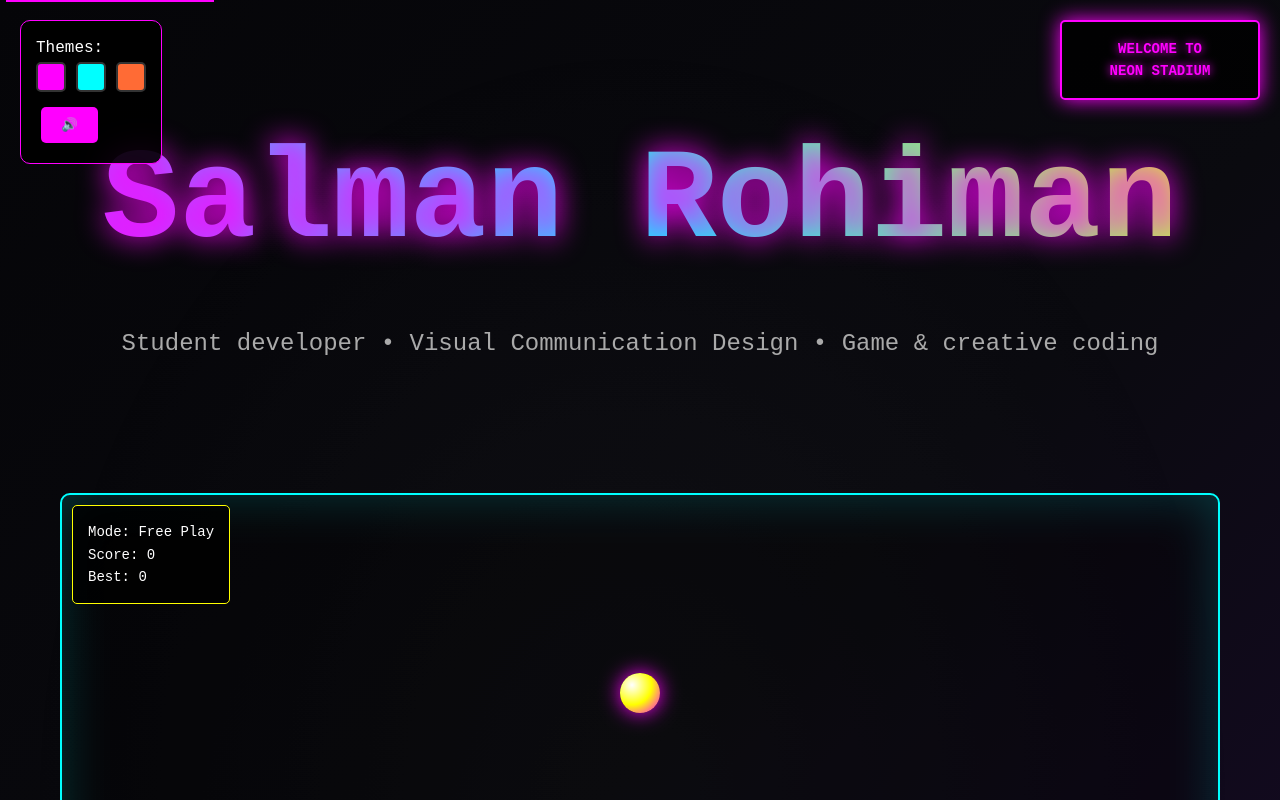
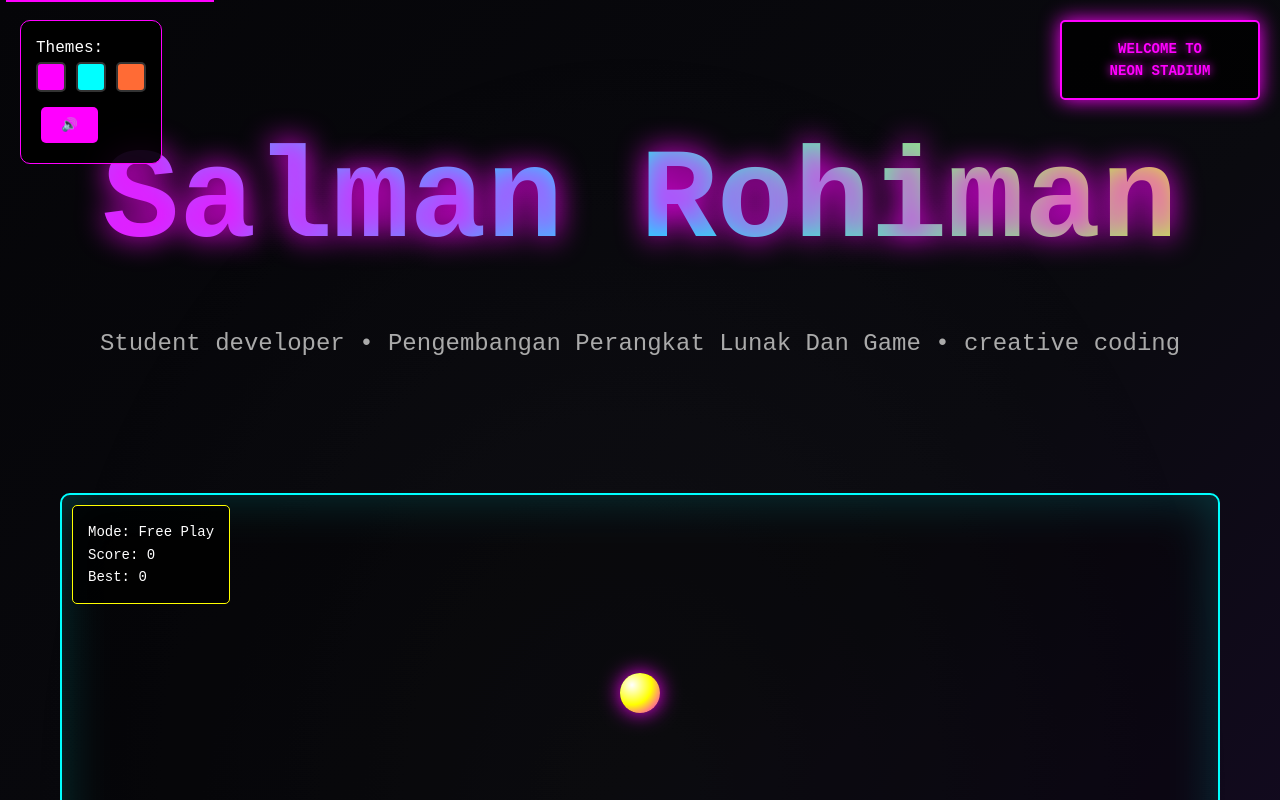
Before and after one commit to roestmn/7rew, a plain HTML site: page Salman/index.html in a window 1280 px wide. Shown: the top 800 px of the page. Drawn offline with Linux system fonts and the light colour scheme.

Commit message:
Update index.html

```diff
--- a/Salman/index.html
+++ b/Salman/index.html
@@ -399,7 +399,7 @@
     <div class="container">
         <header>
             <h1 class="hero-title" id="heroTitle" onclick="handleTitleClick()">Salman Rohiman</h1>
-            <p class="hero-subtitle">Student developer • Visual Communication Design • Game & creative coding</p>
+            <p class="hero-subtitle">Student developer • Pengembangan Perangkat Lunak Dan Game • creative coding</p>
         </header>
 
         <main id="main-content">
```
